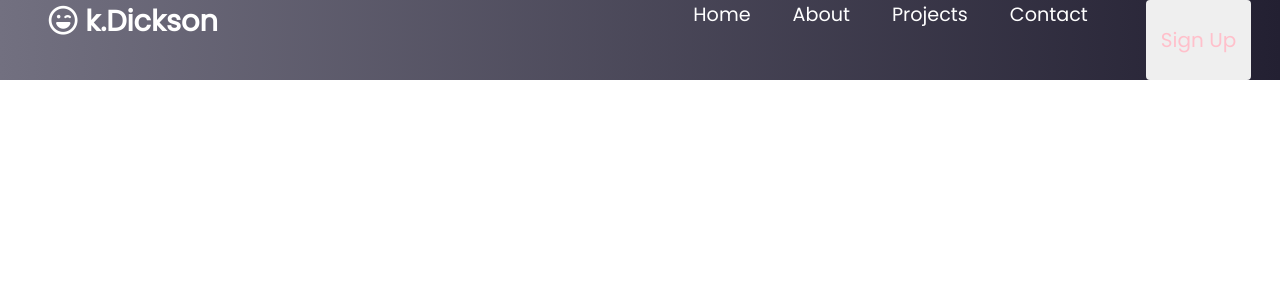
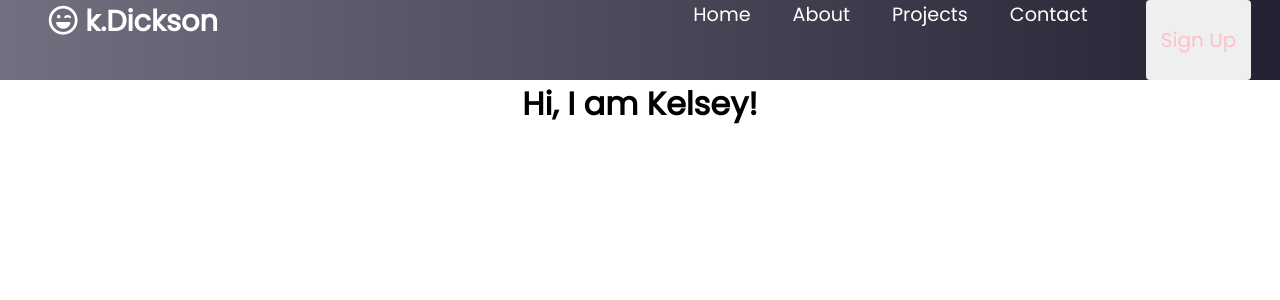
Before and after one commit to kelseyjdickson/playground-react, a React (Create React App) app: page / in a window 1280 px wide. Shown: the top 300 px of the page. Built offline with nearby package versions, Linux system fonts and the light colour scheme.

Commit message:
added about page

```diff
--- a/src/App.js
+++ b/src/App.js
@@ -2,11 +2,13 @@
 import './App.css';
 // import LandingPage from './LandingPage'
 import NavBar from './components/NavBar/NavBar'
+import About from './components/About'
 
 function App() {
   return (
     <div className="App">
       <NavBar />
+      <About />
       {/* <LandingPage /> */}
     </div>
   );
--- /dev/null
+++ b/src/components/About.js
@@ -0,0 +1,11 @@
+import React from 'react'
+
+
+let About = () => {
+
+    return(
+        <h1>Hi, I am Kelsey! </h1>
+    )
+}
+
+export default About
```
Also changed, not shown: src/components/NavBar/NavBar.js (line endings or trailing spaces).
